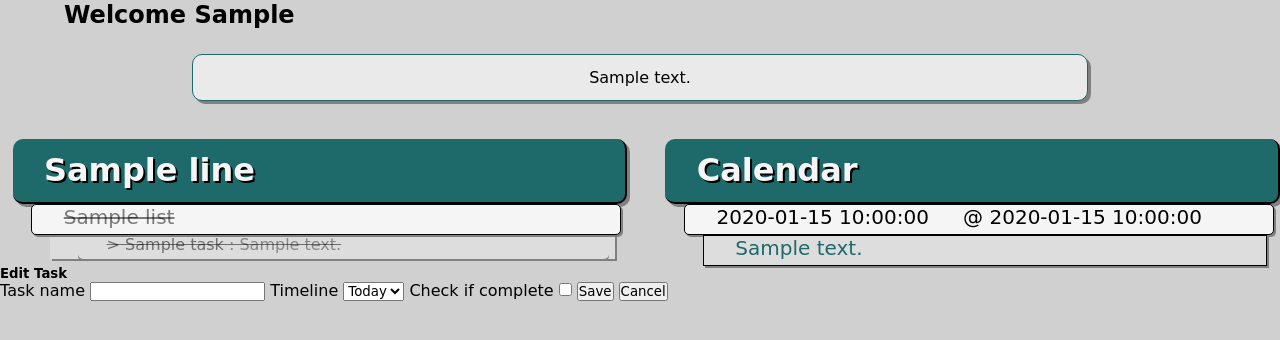
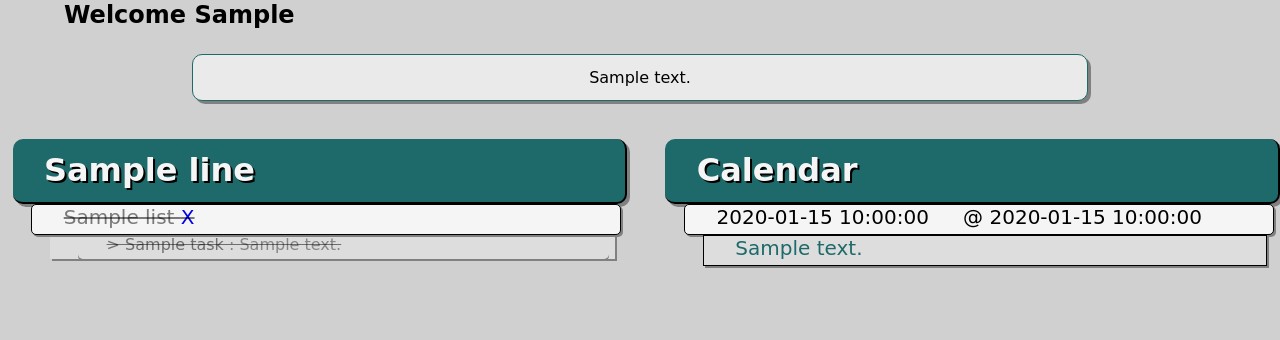
Before and after one commit to nll004/tranquilist, a Flask app: template templates/user_home.html in a window 1280 px wide. Shown: the part 168-508 px from the top of the page. Run offline with Flask 2, Linux system fonts and the light colour scheme; tables that the repository leaves empty hold one stand-in row (values such as "Sample post"); the template is opened without the code that fills it: values that come from a table or form of the project are taken from there, most other values are stand-ins (such as "Sample title", 1, 10 or a date in 2020).

Commit message:
added create new tasks, edit tasks, delete options

```diff
--- a/app.py
+++ b/app.py
@@ -77,11 +77,11 @@ def user_sign_up():
 
 	if form.validate_on_submit():
 		# Create user, hash password and store in database
-		user = User.register_user(username=form.username.data,
+		user = User.register_user(username=form.new_username.data,
 								fname=form.fname.data,
 								lname=form.lname.data,
 								email=form.email.data,
-								pwd=form.password.data)
+								pwd=form.new_password.data)
 		db.session.add(user)
 		db.session.commit()
 
@@ -140,9 +140,8 @@ def show_user_home():
 	add_task_form = NewTasklistForm()
 	add_subtask_form = SubtaskForm()
 	edit_tasklist_form = EditTasklistForm()
+	# edit_subtask_form =
 	# ========================================
-
-
 
 	return render_template('user_home.html', quote = quote,
 						events = calendar_events, user=g.user,
@@ -151,36 +150,66 @@ def show_user_home():
 
 
 # =============================================================================
-#                Manage Tasks
+#                Manage TaskList and Subtasks
 # =============================================================================
 
 @app.route('/tasks/new', methods=['POST'])
 def create_tasklist():
-	'''Save a new tasklist to database'''
+	'''Create new tasklists'''
 
-	# if g.user.username == route username:
-		# then post, patch, delete
-	# e
+	if not g.user:
+		return redirect('/')
+
 	form = NewTasklistForm()
 
 	if form.validate_on_submit():
-
-		tasklist = TaskList(name=form.name.data,
-						time_line_id= form.timeline.data,
+		tasklist = TaskList(name=form.new_tasklist_name.data,
+						time_line_id= form.tasklist_timeline.data,
 						user_username=g.user.username)
 		db.session.add(tasklist)
 		db.session.commit()
 
 		return redirect('/mylists')
 
-# @app.route('/tasks/<int:task_id>/edit', methods=['POST'])
-# def edit_tasklist(task_id):
-# 	'''Select a task and edit'''
 
-# 	return
+@app.route('/tasks/edit', methods=['POST'])
+def edit_tasklist():
+	'''Select a task and edit'''
+
+	if not g.user:
+		return redirect('/')
+
+	form = EditTasklistForm()
+
+	if form.validate_on_submit():
+		print(form.data)
+		task = TaskList.query.get(form.edit_tasklist_id.data)
+		print(task.name)
+		task.time_line_id = form.tasklist_timeline_id.data
+		task.name = form.edit_tasklist_name.data
+
+		db.session.add(task)
+		db.session.commit()
+
+	return redirect('/mylists')
 
 
+@app.route('/tasks/<int:task_id>/del')
+def delete_tasklist(task_id):
+	'''Delete selected task list. This should also remove all related subtasks'''
 
+	if not g.user:
+		return redirect('/')
+
+	task = TaskList.query.get(task_id)
+
+	db.session.delete(task)
+	db.session.commit()
+
+	return redirect('/mylists')
+
+
+# ==================== Subtasks =========================
 
 @app.route('/tasks/subtask/new', methods=['POST'])
 def create_subtask():
@@ -190,10 +219,25 @@ def create_subtask():
 
 	if form.validate_on_submit():
 
-		subtask = Task(name=form.name.data,
-						details=form.details.data or None,
-						list_id= form.list_id.data)
+		subtask = Task(name=form.subtask_name.data,
+						details=form.subtask_details.data or None,
+						list_id= form.tasklist_id.data)
 		db.session.add(subtask)
 		db.session.commit()
 
 		return redirect('/mylists')
+
+
+# @app.route('/tasks/subtask/<int:subtask_id>/del')
+# def delete_subtask(subtask_id):
+# 	'''Delete subtask from tasklist'''
+
+# 	if not g.user:
+# 		return redirect('/')
+
+# 	subtask = Task.query.get(subtask_id)
+
+# 	db.session.delete(subtask)
+# 	db.session.commit()
+
+# 	return redirect('/mylists')
--- a/forms.py
+++ b/forms.py
@@ -1,17 +1,17 @@
 from models import TimeLine
 from flask_wtf import FlaskForm
-from wtforms import StringField, SelectField, TextAreaField, PasswordField, HiddenField, BooleanField
+from wtforms import StringField, SelectField, TextAreaField, PasswordField, HiddenField
 from wtforms.validators import InputRequired, Length, EqualTo
 
 
 class AddUserForm(FlaskForm):
     '''Form for adding a new user'''
 
-    username = StringField('Username', validators=[InputRequired(), Length(min=6, max=20)])
+    new_username = StringField('Username', validators=[InputRequired(), Length(min=6, max=20)])
     fname = StringField('First Name', validators=[InputRequired(), Length(max=35)])
     lname = StringField('Last Name', validators=[InputRequired(), Length(max=45)])
     email = StringField('Email', validators=[InputRequired()])
-    password = PasswordField('Create Password', validators=[InputRequired(), Length(min=8, message="Password must be at least 8 characters"),
+    new_password = PasswordField('Create Password', validators=[InputRequired(), Length(min=8, message="Password must be at least 8 characters"),
                                                 EqualTo('confirm_pwd', message='Passwords must match')])
     confirm_pwd = PasswordField('Confirm Password')
 
@@ -26,22 +26,19 @@ class AuthenticateForm(FlaskForm):
 class NewTasklistForm(FlaskForm):
     '''Form for creating a tasklist'''
 
-    name = StringField('Task Name', validators=[InputRequired(), Length(max=30)])
-    timeline = HiddenField('timeline_id', validators=[InputRequired(message="Something went wrong with your submission")])
+    new_tasklist_name = StringField('Task Name', validators=[InputRequired(), Length(max=30)])
+    tasklist_timeline = HiddenField('timeline_id', validators=[InputRequired(message="Something went wrong with your submission")])
 
 class EditTasklistForm(FlaskForm):
     '''Form for editing a tasklist'''
 
-    name = StringField('Task name', validators=[InputRequired(), Length(max=30)])
-    time_line_id = SelectField('Timeline', choices=[(1, "Today"), (2, "Soon"), (3, "Later")])
-    # time_line_id = SelectField('Timeline', choices = [(t.id, t.name) for t in TimeLine.query.all()])
-    # RuntimeError: No application found. Either work inside a view function or push an application context. See http://flask-sqlalchemy.pocoo.org/contexts/.
-    complete = BooleanField('Check if complete')
-
+    edit_tasklist_name = StringField('Task name', validators=[InputRequired(), Length(max=30)])
+    tasklist_timeline_id = SelectField('Timeline', choices=[(1, "Today"), (2, "Soon"), (3, "Later")])
+    edit_tasklist_id = HiddenField('list_id', validators=[InputRequired(message='Something went wrong with your submission')])
 
 class SubtaskForm(FlaskForm):
     '''Form for creating and editing a subtask within a tasklist'''
 
-    name = StringField('Name', validators=[InputRequired(), Length(max=30)])
-    details = TextAreaField('Details', validators=[Length(max=100, message='Details cannot exceed 100 characters')])
-    list_id = HiddenField('list_id', validators=[InputRequired(message='Something went wrong with your submission')])
+    subtask_name = StringField('Name', validators=[InputRequired(), Length(max=30)])
+    subtask_details = TextAreaField('Details', validators=[Length(max=100, message='Details cannot exceed 100 characters')])
+    tasklist_id = HiddenField('list_id', validators=[InputRequired(message='Something went wrong with your submission')])
--- a/static/app.js
+++ b/static/app.js
@@ -16,18 +16,55 @@ $('.close-form').click(function(e){
 // ==========================================================
 //                  user_home.html
 // ==========================================================
-// $(document).on('click', function(e) {
-//     const $container = $('#form-container')
-//     if (!$(e.target).closest($container).length) {
-//         $container.hide()
-//     }
-// })
 
-$('.h3-btn').click(function(e){
-    $('.new-tasklist').toggleClass('hidden')
-    // get timeline_id from parent
-    $tl_id = $(this).parent().attr('id')
-    $('#timeline').val($tl_id)
+// Colapse tasks inside of the timeline
+$('h3').click(function(e){
+    $(this).siblings().toggleClass('hidden')
+})
+
+// Create a new tasklist by rightclicking on h3
+$("h3").contextmenu(function(e) {
+    e.preventDefault();
+    // select tasklist id
+    $taskId = $(this).attr('id')
+    // display form to add task
+    $('#main-tasks-forms').removeClass('hidden')
+    // add id to hidden form field
+    $('#tasklist_timeline').val($taskId)
+});
+
+$('#cancel-tasklist').click(function(e){
+    $($('#main-tasks-forms').addClass('hidden'))
+})
+
+// ==========  Tasks  ==============
+// strikethrough tasks when complete and collapse subtasks
+$('.item').click(function(e){
+    $(this).toggleClass('complete-True')
+    $(this).nextUntil('li').toggleClass('hidden')
+})
+
+// right click tasklist and edit or make new subtask for it
+$('.item').contextmenu(function(e) {
+    e.preventDefault();
+    $('#edit-main-tasks').removeClass('hidden')
+    // get tasklist id for forms
+    $taskId = $(this).attr('id')
+
+    // prefill edit form options with text and tasklist id
+    $('#edit_tasklist_id').val($taskId)
+    $current_val = $(this).contents().get(0).nodeValue.trim()
+    $('#edit_tasklist_name').val($current_val)
+    $('#tasklist_id').val($taskId)
+});
+
+$('#close-tasklist-form').click(function(){
+    $('#edit-main-tasks').addClass('hidden')
+})
+
+// strikethrough subtasks when complete
+$('.subtask').click(function(){
+    $(this).toggleClass('complete-True')
 })
 
 $('.add-subtask-btn').click(function(e){
@@ -36,6 +73,20 @@ $('.add-subtask-btn').click(function(e){
     $tl_id = $(this).parent().attr('id')
     $('#list_id').val($tl_id)
 })
+
+
+
+$('#add-subtask-popup').click(function(e){
+
+})
+// select subtask id
+$subtaskId = $(this).attr('id')
+$('.subtask-form').toggleClass('hidden')
+// add id to hidden form field
+$('#list_id').val($subtaskId)
+
+
+
 
 
 
--- a/static/user_home.css
+++ b/static/user_home.css
@@ -66,9 +66,8 @@ h3 {
 }
 
 /* Adapted from https://stackoverflow.com/questions/55281672/make-plus-symbol-in-css answer by Temani Afif */
-/* .h3-btn {
+.h3-btn {
     position: absolute;
-    right: 0%;
     display:inline-block;
     width:50px;
     height:50px;
@@ -76,10 +75,10 @@ h3 {
         linear-gradient(whitesmoke 0 0),
         linear-gradient(whitesmoke 0 0);
     background-position:center;
-    background-size: 50% 5px, 5px 50%; /*thickness = 2px, length = 50% (25px)*/
-    /* background-repeat:no-repeat;
+    background-size: 50% 5px, 5px 50%; /* thickness = 2px, length = 50% (25px) */
+    background-repeat:no-repeat;
     border: none;
-} */
+}
 
 li {
     display: inline-block;
@@ -93,7 +92,7 @@ li {
     box-shadow: 2px 2px grey;
 }
 
-/* .add-subtask-btn {
+.add-subtask-btn {
     position: absolute;
     display:inline-block;
     width:30px;
@@ -103,25 +102,25 @@ li {
         linear-gradient(rgb(100, 100, 100) 0 0);
     background-position:center;
     background-size: 50% 5px, 5px 50%; /*thickness = 2px, length = 50% (25px)*/
-    /* background-repeat:no-repeat;
+    background-repeat:no-repeat;
     border: none;
-} */
+}
 
-/* .del-task-btn {
+.del-task-btn {
     position: absolute;
-    right: 2%;
+    right: 10%;
     top: 10%;
-    display:inline-block;
+    display: inline-block;
     width:30px;
     height:30px;
     background:
         linear-gradient(rgb(100, 100, 100) 0 0),
         linear-gradient(rgba(255, 255, 255, 0) 0 0);
     background-position:center;
-    background-size: 50% 5px, 5px 50%; thickness = 2px, length = 50% (25px) */
-    /* background-repeat:no-repeat;
+    background-size: 50% 5px, 5px 50%; /* thickness = 2px, length = 50% (25px) */
+    background-repeat:no-repeat;
     border: none;
-} */
+}
 
 .subtask-grp {
     background-color: rgb(221, 221, 221);
--- a/templates/app_home.html
+++ b/templates/app_home.html
@@ -13,7 +13,7 @@
         <nav>
             {% if g.user %}
                 <a class="navlink" href="/mylists">My Tasks</a>
-                <a class="navlink" href="/logout">Logout</a>
+                <a class="navlink" href="/logout">Log Out</a>
             {% else %}
                 <a class="navlink" href="https://calendar.google.com" target="_blank">Calendar</a>
                 <a class="navlink" href="#" id="reg-login">Sign Up/Login</a>
--- a/templates/user_home.html
+++ b/templates/user_home.html
@@ -33,8 +33,7 @@
                             {% for list in user.lists %}
                                 {% if list.time_line_id == timeline.id %}
                                     <li class="item complete-{{list.complete}}" id="{{list.id}}">{{ list.name }}
-                                        <!-- <button class="add-subtask-btn"></button>
-                                        <button class="del-task-btn"></button> -->
+                                        <a href="/tasks/{{list.id}}/del">X</a>
                                     </li>
                                         {% if list.subtasks %}
                                             <ul class="subtask-grp">
@@ -74,10 +73,10 @@
                 </section>
             </div>
         </div>
-
     </main>
     <div id="form-container">
-        <form method="POST" action="/tasks/new" class="new-tasklist hidden">
+        <div id="main-tasks-forms" class="hidden">
+            <form method="POST" action="/tasks/new">
                 <h5>Create Task</h5>
                 {{ task_form.hidden_tag() }}
                 {% for field in task_form if field.widget.input_type != 'hidden' %}
@@ -88,9 +87,24 @@
                     {% endfor %}
                 {% endfor %}
                 <input type="submit" value="Create">
-            <button class="">Cancel</button>
+                <button id="cancel-tasklist">Cancel</button>
             </form>
-        <form method="POST" action="/tasks/subtask/new" class="subtask-form hidden">
+        </div>
+        <div id="edit-main-tasks" class="hidden">
+            <form action="/tasks/edit" method="POST">
+                <h5>Edit Task</h5>
+                {{ edit_tasklist_form.hidden_tag() }}
+                {% for field in edit_tasklist_form if field.widget.input_type != 'hidden' %}
+                    {{ field.label }}
+                    {{ field }}
+                    {% for error in field.errors %}
+                    <p> {{ error }} </p>
+                    {% endfor %}
+                {% endfor %}
+                <input type="submit" value="Save">
+            </form>
+            <hr>
+            <form method="POST" action="/tasks/subtask/new">
                 <h5>Create Subtask</h5>
                 {{ subtask_form.hidden_tag() }}
                 {% for field in subtask_form if field.widget.input_type != 'hidden' %}
@@ -101,22 +115,9 @@
                     {% endfor %}
                 {% endfor %}
                 <input type="submit" value="Create">
-            <button class="">Cancel</button>
             </form>
-        <form action="/tasks/1/edit", method="POST" class="edit-tasklist-form">
-            <h5>Edit Task</h5>
-            {{ edit_tasklist_form.hidden_tag() }}
-            {% for field in edit_tasklist_form if field.widget.input_type != 'hidden' %}
-                {{ field.label }}
-                {{ field }}
-                {% for error in field.errors %}
-                <p> {{ error }} </p>
-                {% endfor %}
-            {% endfor %}
-            <input type="submit" value="Save">
-            <button class="">Cancel</button>
-        </form>
+            <hr>
+            <button id="close-tasklist-form">Cancel</button>
         </div>
-
-
+    </div>
 {% endblock %}
```
Lines whose indentation alone changed are shown as unchanged.
